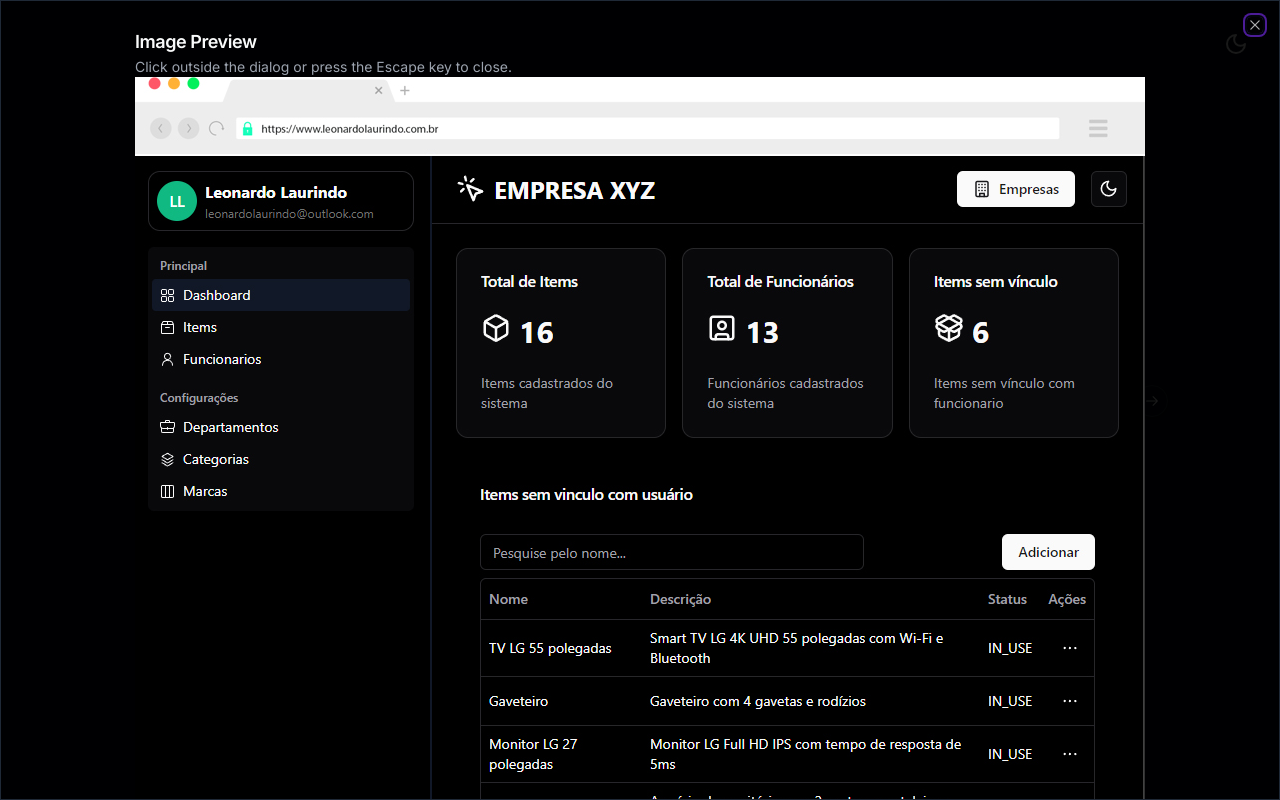
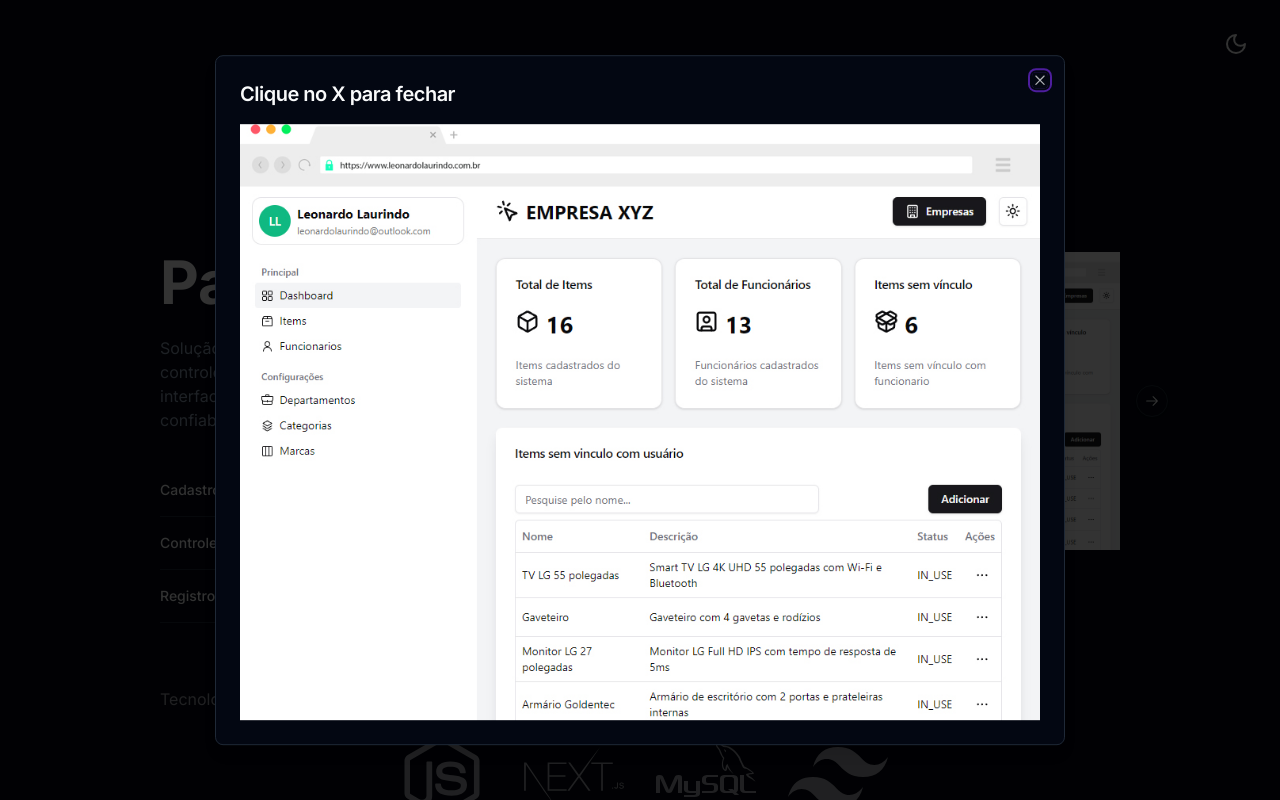
Before and after one commit to leonardolaurindo/leonardolaurindo, a Next.js app: page / in a window 1280 px wide. Both pictures are taken after a click on the picture 920 px from the left and 2406 px from the top of the page. Shown: the part 2006-2806 px from the top of the page. Built offline with nearby package versions, Linux system fonts and the light colour scheme.

Commit message:
change bg

```diff
--- a/package.json
+++ b/package.json
@@ -3,7 +3,7 @@
   "version": "0.1.0",
   "private": true,
   "scripts": {
-    "dev": "next dev",
+    "dev": "next dev -p 3001",
     "build": "next build",
     "start": "next start",
     "lint": "next lint"
--- a/src/app/_components/intro-section.tsx
+++ b/src/app/_components/intro-section.tsx
@@ -1,21 +1,20 @@
 import { buttonVariants } from "@/components/ui/button";
 import { cn } from "@/lib/utils";
 import { ModeToggle } from "./mode-toggle";
+import Image from "next/image";
 
 export default function IntroSection() {
     return (
         <section id='intro' className='space-y-6 py-8 md:py-12 lg:py-32 relative'>
-            {/* SVG - BG */}
-            <svg viewBox="0 0 1024 1024" className="absolute left-1/3 top-full md:left-1/2 md:top-1/4 -z-10 h-[16rem] w-[16em] md:h-[54rem] md:w-[54em] -translate-y-1/2 [mask-image:radial-gradient(closest-side,white,transparent)] sm:left-full sm:-ml-80 lg:left-1/2 lg:ml-0 lg:-translate-x-1/2 lg:translate-y-0" aria-hidden="true">
-                <circle cx="512" cy="512" r="800" fill="url(#759c1415-0410-454c-8f7c-9a820de03641)" fillOpacity="0.7" />
-                <defs>
-                    <radialGradient id="759c1415-0410-454c-8f7c-9a820de03641">
-                        <stop stopColor="#7775d6a6" />
-                        <stop offset="1" stopColor="#e935c255" />
-                    </radialGradient>
-                </defs>
-            </svg>
-            {/* FIM - SVG - BG */}
+            <div className="absolute inset-0 -z-10">
+                <Image
+                    src="/background.webp"
+                    alt="Background"
+                    layout="fill"
+                    objectFit="cover"
+                    quality={100}
+                />
+            </div>
             <div className="container flex max-w-[64rem] flex-col items-center text-center gap-4">
                 <span className='rounded-2xl border border-muted-foreground/45 px-4 py-1.5 text-sm font-medium flex items-center'>
                     Transforme ideias em realidade com soluções web inovadoras 🚀
--- a/src/app/_components/portfolio-section.tsx
+++ b/src/app/_components/portfolio-section.tsx
@@ -13,6 +13,7 @@ import {
     AccordionItem,
     AccordionTrigger,
 } from "@/components/ui/accordion"
+import Image from "next/image";
 import { ImageDialog } from "@/components/image-dialog";
 
 export const PortfolioSection = () => {
--- a/src/components/image-dialog.tsx
+++ b/src/components/image-dialog.tsx
@@ -6,24 +6,26 @@ import {
     DialogTitle,
     DialogTrigger,
 } from "@/components/ui/dialog"
+import Image from "next/image"
 
-export const ImageDialog = ({ imgSrc, alt }: any) => {
-    return (
+export const ImageDialog = ({ imgSrc, alt }: any) => (
     <Dialog>
         <DialogTrigger asChild>
-                <img src={imgSrc} alt={alt} className="cursor-pointer max-w-full lg:ml-auto" />
+            <Image src={imgSrc} alt={alt} layout="responsive" width={1920} height={1080} className="cursor-pointer" />
         </DialogTrigger>
-            <DialogContent className="fixed w-full h-full z-50 flex items-center justify-center overflow-auto bg-black bg-opacity-50 p-4 sm:p-6 md:p-8">
-                <div className="relative max-h-full max-w-full">
+        <DialogContent className="sm:max-w-[850px] max-w-[90vw] mx-auto">
             <DialogHeader>
-                        <DialogTitle>Image Preview</DialogTitle>
-                        <DialogDescription>
-                            Click outside the dialog or press the Escape key to close.
-                        </DialogDescription>
+                <DialogTitle className="text-lg sm:text-xl">Clique no X para fechar</DialogTitle>
             </DialogHeader>
-                    <img src={imgSrc} alt={alt} className="max-h-full max-w-full object-contain" />
-                </div>
+            <Image
+                src={imgSrc}
+                alt={alt}
+                layout="intrinsic"
+                width={1920}
+                height={1080}
+                sizes="(max-width: 640px) 90vw, (max-width: 1024px) 75vw, 850px"
+                className="w-full h-auto"
+            />
         </DialogContent>
     </Dialog>
 )
-}
--- a/src/components/ui/dialog.tsx
+++ b/src/components/ui/dialog.tsx
@@ -38,7 +38,7 @@ const DialogContent = React.forwardRef<
     <DialogPrimitive.Content
       ref={ref}
       className={cn(
-        "fixed left-1/2 top-1/2 z-50 flex w-[90vw] h-[90vh] -translate-x-1/2 -translate-y-1/2 items-center justify-center overflow-auto gap-4 border bg-background p-6 shadow-lg duration-200 data-[state=open]:animate-in data-[state=closed]:animate-out data-[state=closed]:fade-out-0 data-[state=open]:fade-in-0 data-[state=closed]:zoom-out-95 data-[state=open]:zoom-in-95 data-[state=closed]:slide-out-to-left-1/2 data-[state=closed]:slide-out-to-top-[48%] data-[state=open]:slide-in-from-left-1/2 data-[state=open]:slide-in-from-top-[48%]",
+        "fixed left-[50%] top-[50%] z-50 grid w-full max-w-lg translate-x-[-50%] translate-y-[-50%] gap-4 border bg-background p-6 shadow-lg duration-200 data-[state=open]:animate-in data-[state=closed]:animate-out data-[state=closed]:fade-out-0 data-[state=open]:fade-in-0 data-[state=closed]:zoom-out-95 data-[state=open]:zoom-in-95 data-[state=closed]:slide-out-to-left-1/2 data-[state=closed]:slide-out-to-top-[48%] data-[state=open]:slide-in-from-left-1/2 data-[state=open]:slide-in-from-top-[48%] sm:rounded-lg",
         className
       )}
       {...props}
```
Also changed, not shown: public/background.webp (added). Lines whose indentation alone changed are shown as unchanged.
